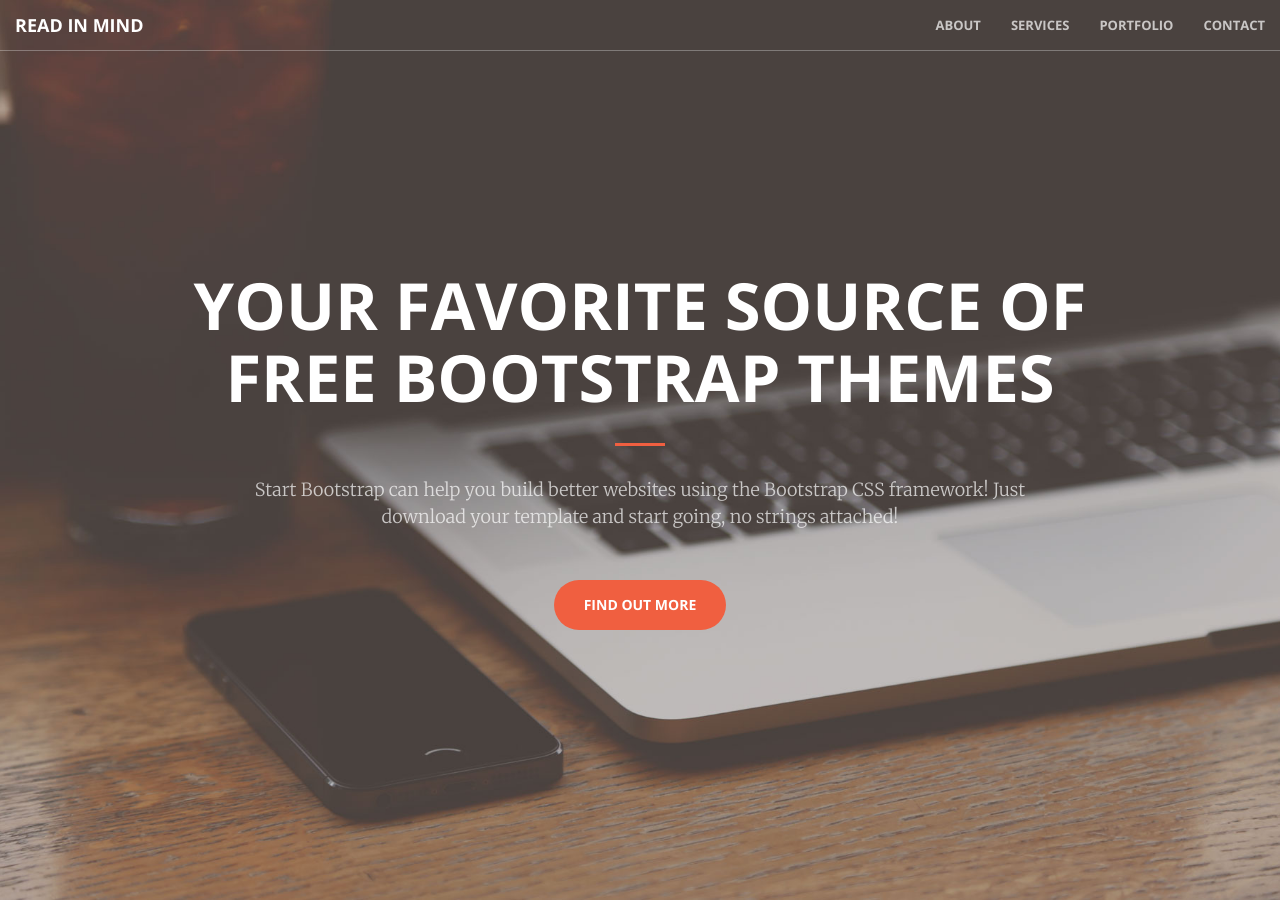
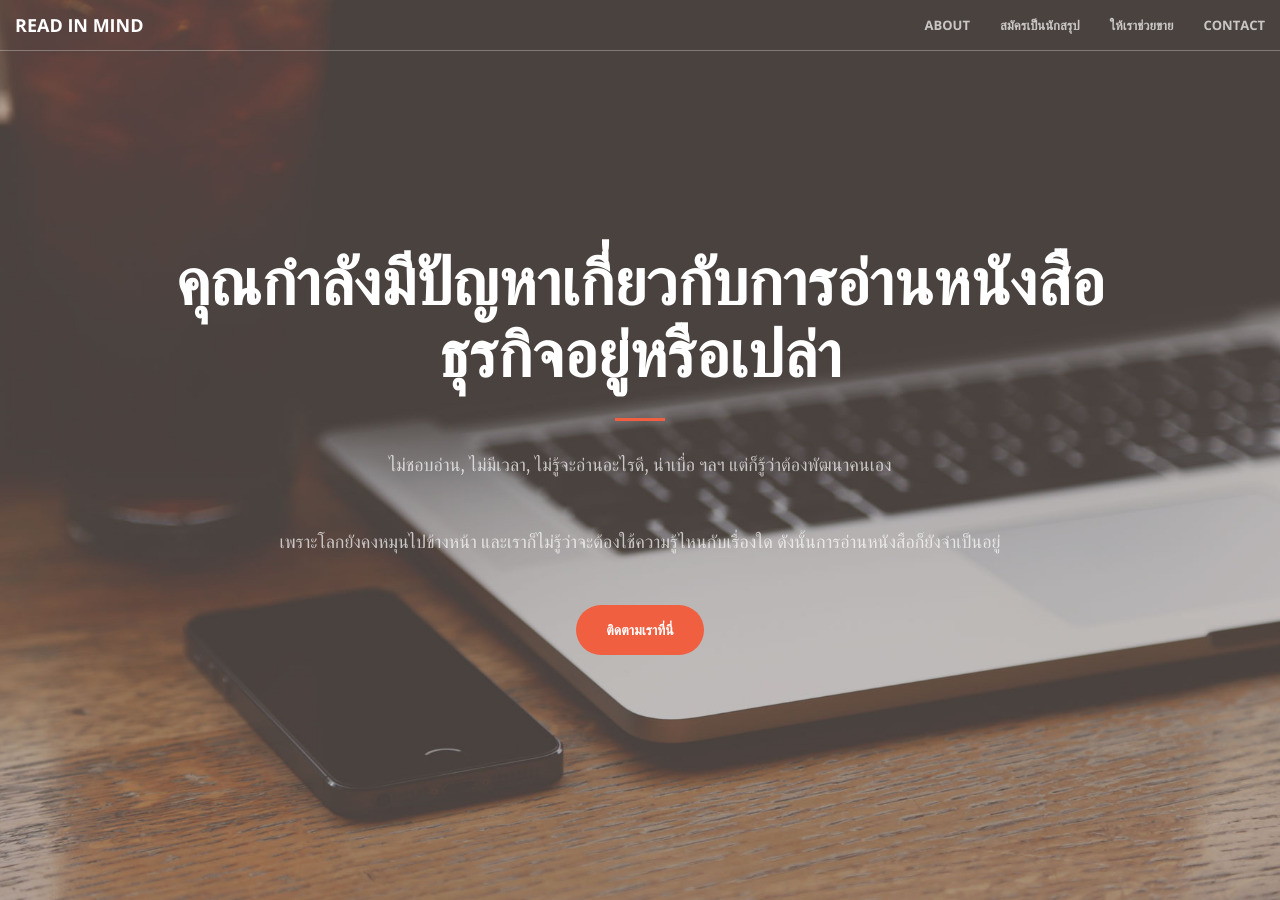
Before and after one commit to drsarutobi8/readinmind.com, a Jekyll site: the page built from index.html, in a window 1280 px wide and 900 px high. Built offline with Jekyll 4.4.1, drawn with Linux system fonts in a browser that asks for light colours; some of the changed text lies outside the part shown.

Commit message:
add reader content

```diff
--- a/_includes/aside.html
+++ b/_includes/aside.html
@@ -1,8 +1,8 @@
   <aside class="bg-dark">
       <div class="container text-center">
           <div class="call-to-action">
-              <h2>Free Download at Start Bootstrap!</h2>
-              <a href="#" class="btn btn-default btn-xl wow tada">Download Now!</a>
+              <h2>ไม่มีค่าใช้จ่าย เพียงกดติดตามเรา กดเลย!</h2>
+              <a href="#" class="btn btn-default btn-xl wow tada">ติดตามเราที่นี่</a>
           </div>
       </div>
   </aside>
--- a/_includes/call-to-action.html
+++ b/_includes/call-to-action.html
@@ -2,10 +2,11 @@
     <div class="container">
         <div class="row">
             <div class="col-lg-8 col-lg-offset-2 text-center">
-                <h2 class="section-heading">เราช่วยคุณได้!</h2>
+                <h2 class="section-heading">และถ้าใช่ ดีใจด้วยค่ะ เพราะเรามีทางออกที่เหมาะกับคุณ</h2>
                 <hr class="light">
-                <p class="text-faded">Start Bootstrap has everything you need to get your new website up and running in no time! All of the templates and themes on Start Bootstrap are open source, free to download, and easy to use. No strings attached!</p>
-                <a href="#" class="btn btn-default btn-xl">Get Started!</a>
+                <p class="text-faded">เราคือเว็บรวบรวมสรุปหนังสือเสียง รีวิวหนังสือ ที่เน้นเนื้อหาในเชิงธุรกิจ พัฒนาตนเอง และจิตวิทยา</p>
+                <p class="text-faded">และถ้าชอบหนังสือ คุณสามารถซื้อกับเราได้ทันที</p>
+                <a href="#" class="btn btn-default btn-xl">ติดตามเราที่นี่</a>
             </div>
         </div>
     </div>
--- a/_includes/contact.html
+++ b/_includes/contact.html
@@ -2,9 +2,9 @@
     <div class="container">
         <div class="row">
             <div class="col-lg-8 col-lg-offset-2 text-center">
-                <h2 class="section-heading">Let's Get In Touch!</h2>
+                <h2 class="section-heading">สิ่งที่คุณจะได้รับ</h2>
                 <hr class="primary">
-                <p>Ready to start your next project with us? That's great! Give us a call or send us an email and we will get back to you as soon as possible!</p>
+                <p>สนุกไปกับการเปิดโลกหนังสือ เพราะเราจะมีสรุปหนังสือแนะนำต่างๆ มาให้ท่านได้ฟังและได้ความรู้เสมือนได้อ่านเอง ทำให้คุณพร้อมเผชิญกับปัญหาต่างๆ</p>
             </div>
         <div class="col-lg-2 col-lg-offset-2 text-center">
             <a href="https://twitter.com/{{ site.twitter_username }}">
--- a/_includes/header.html
+++ b/_includes/header.html
@@ -1,10 +1,11 @@
 <header>
     <div class="header-content">
         <div class="header-content-inner">
-            <h1>Your Favorite Source of Free Bootstrap Themes</h1>
+            <h1>คุณกำลังมีปัญหาเกี่ยวกับการอ่านหนังสือธุรกิจอยู่หรือเปล่า</h1>
             <hr>
-            <p>Start Bootstrap can help you build better websites using the Bootstrap CSS framework! Just download your template and start going, no strings attached!</p>
-            <a href="#about" class="btn btn-primary btn-xl page-scroll">Find Out More</a>
+            <p>ไม่ชอบอ่าน, ไม่มีเวลา, ไม่รู้จะอ่านอะไรดี, น่าเบื่อ ฯลฯ แต่ก็รู้ว่าต้องพัฒนาคนเอง</p>
+            <p>เพราะโลกยังคงหมุนไปข้างหน้า และเราก็ไม่รู้ว่าจะต้องใช้ความรู้ไหนกับเรื่องใด ดังนั้นการอ่านหนังสือก็ยังจำเป็นอยู่</p>
+            <a href="#about" class="btn btn-primary btn-xl page-scroll">ติดตามเราที่นี่</a>
         </div>
     </div>
 </header>
--- a/_includes/nav.html
+++ b/_includes/nav.html
@@ -18,10 +18,10 @@
                     <a class="page-scroll" href="#about">About</a>
                 </li>
                 <li>
-                    <a class="page-scroll" href="#services">Services</a>
+                    <a class="page-scroll" href="#services">สมัครเป็นนักสรุป</a>
                 </li>
                 <li>
-                    <a class="page-scroll" href="#portfolio">Portfolio</a>
+                    <a class="page-scroll" href="#portfolio">ให้เราช่วยขาย</a>
                 </li>
                 <li>
                     <a class="page-scroll" href="#contact">Contact</a>
--- a/_includes/services.html
+++ b/_includes/services.html
@@ -2,7 +2,7 @@
     <div class="container">
         <div class="row">
             <div class="col-lg-12 text-center">
-                <h2 class="section-heading">At Your Service</h2>
+                <h2 class="section-heading">จุดมุ่งหมายของเรา</h2>
                 <hr class="primary">
             </div>
         </div>
@@ -13,21 +13,21 @@
                 <div class="service-box">
                     <i class="fa fa-4x fa-diamond wow bounceIn text-primary"></i>
                     <h3>Sturdy Templates</h3>
-                    <p class="text-muted">Our templates are updated regularly so they don't break.</p>
+                    <p class="text-muted">เราตั้งใจส่งมอบความรู้ธุรกิจที่สามารถนำไปใช้ได้จริง</p>
                 </div>
             </div>
             <div class="col-lg-3 col-md-6 text-center">
                 <div class="service-box">
                     <i class="fa fa-4x fa-paper-plane wow bounceIn text-primary" data-wow-delay=".1s"></i>
                     <h3>Ready to Ship</h3>
-                    <p class="text-muted">You can use this theme as is, or you can make changes!</p>
+                    <p class="text-muted">พัฒนาตนเองโดย เวลาพักผ่านของคุณไ่ม่ถูกรบกวน</p>
                 </div>
             </div>
             <div class="col-lg-3 col-md-6 text-center">
                 <div class="service-box">
                     <i class="fa fa-4x fa-newspaper-o wow bounceIn text-primary" data-wow-delay=".2s"></i>
                     <h3>Up to Date</h3>
-                    <p class="text-muted">We update dependencies to keep things fresh.</p>
+                    <p class="text-muted">มีสรุปและรีวิวแนะนำหนังสือ สามารถเลือกซื้อถ้าถูกใจได้ทันที</p>
                 </div>
             </div>
             <div class="col-lg-3 col-md-6 text-center">
```
